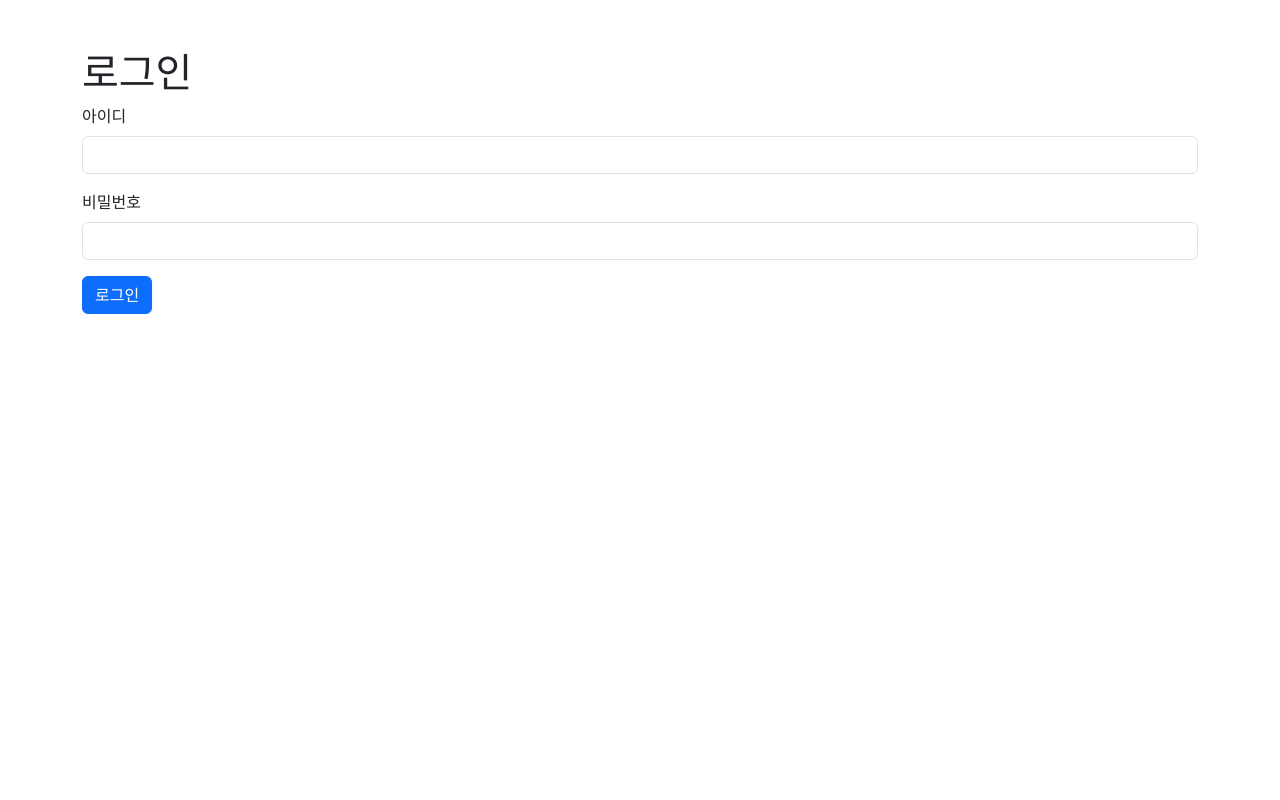
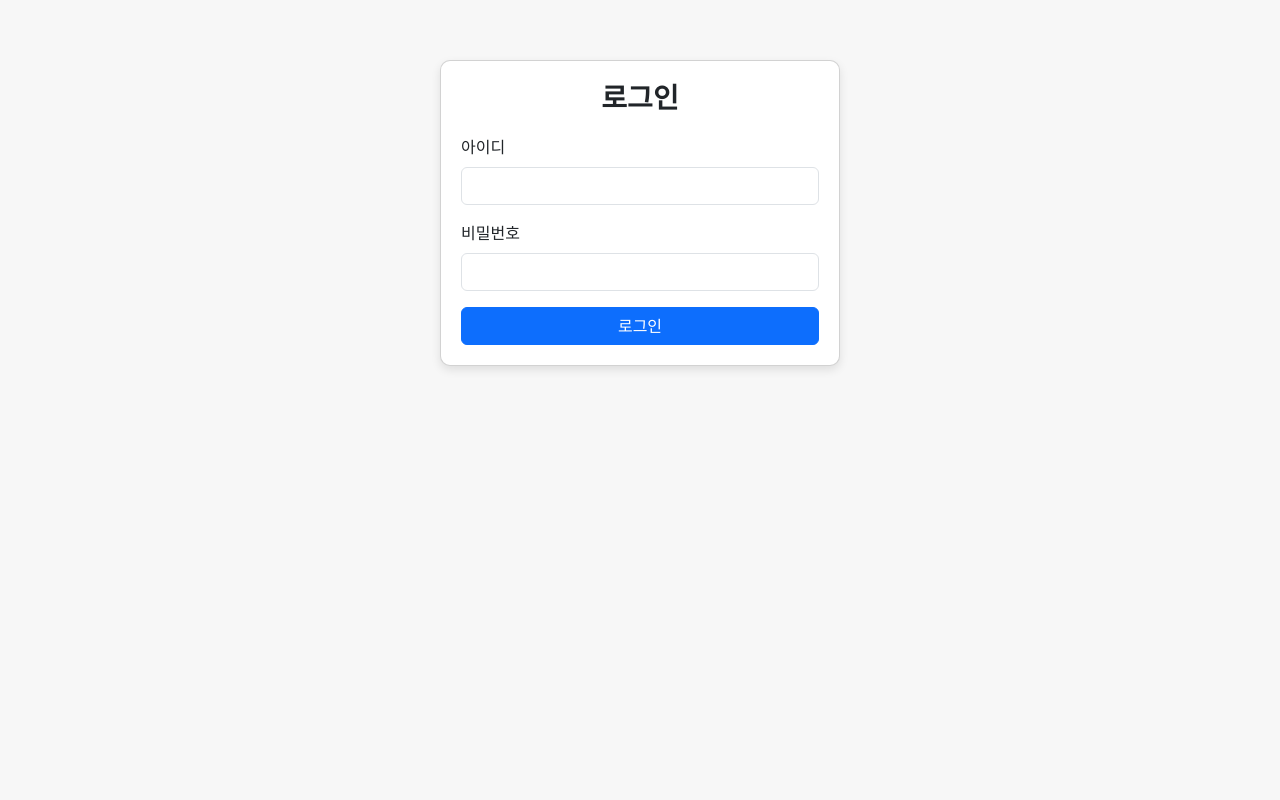
Before and after one commit to GreenMelody/reserve_room, a Flask app: page /login in a window 1280 px wide. Run offline with Flask 3, Linux system fonts and the light colour scheme.

Commit message:
modify login page ui
Signed-off-by: minsu kim <cafri2580@gmail.com>

```diff
--- a/templates/login.html
+++ b/templates/login.html
@@ -5,10 +5,33 @@
     <meta name="viewport" content="width=device-width, initial-scale=1.0">
     <title>로그인</title>
     <link href="https://cdn.jsdelivr.net/npm/bootstrap@5.3.0/dist/css/bootstrap.min.css" rel="stylesheet">
+    <style>
+        body {
+            height: 100vh;
+            display: flex;
+            justify-content: center;
+            align-items: flex-start; /* 중앙 상단에 위치하게 함 */
+            background-color: #f7f7f7;
+            padding-top: 60px; /* 상단에 적절한 패딩 추가 */
+        }
+        .login-card {
+            width: 100%;
+            max-width: 400px;
+            padding: 20px;
+            border-radius: 10px;
+            box-shadow: 0 4px 10px rgba(0, 0, 0, 0.1);
+            background-color: white;
+        }
+        .card-title {
+            text-align: center;
+            font-weight: bold;
+            margin-bottom: 20px;
+        }
+    </style>
 </head>
 <body>
-    <div class="container">
-        <h1 class="mt-5">로그인</h1>
+    <div class="login-card card">
+        <h3 class="card-title">로그인</h3>
         <form method="POST" action="/login">
             <div class="mb-3">
                 <label for="username" class="form-label">아이디</label>
@@ -18,8 +41,12 @@
                 <label for="password" class="form-label">비밀번호</label>
                 <input type="password" class="form-control" id="password" name="password" required>
             </div>
-            <button type="submit" class="btn btn-primary">로그인</button>
+            <div class="d-grid">
+                <button type="submit" class="btn btn-primary btn-block">로그인</button>
+            </div>
         </form>
     </div>
+
+    <script src="https://cdn.jsdelivr.net/npm/bootstrap@5.3.0/dist/js/bootstrap.bundle.min.js"></script>
 </body>
 </html>
```
